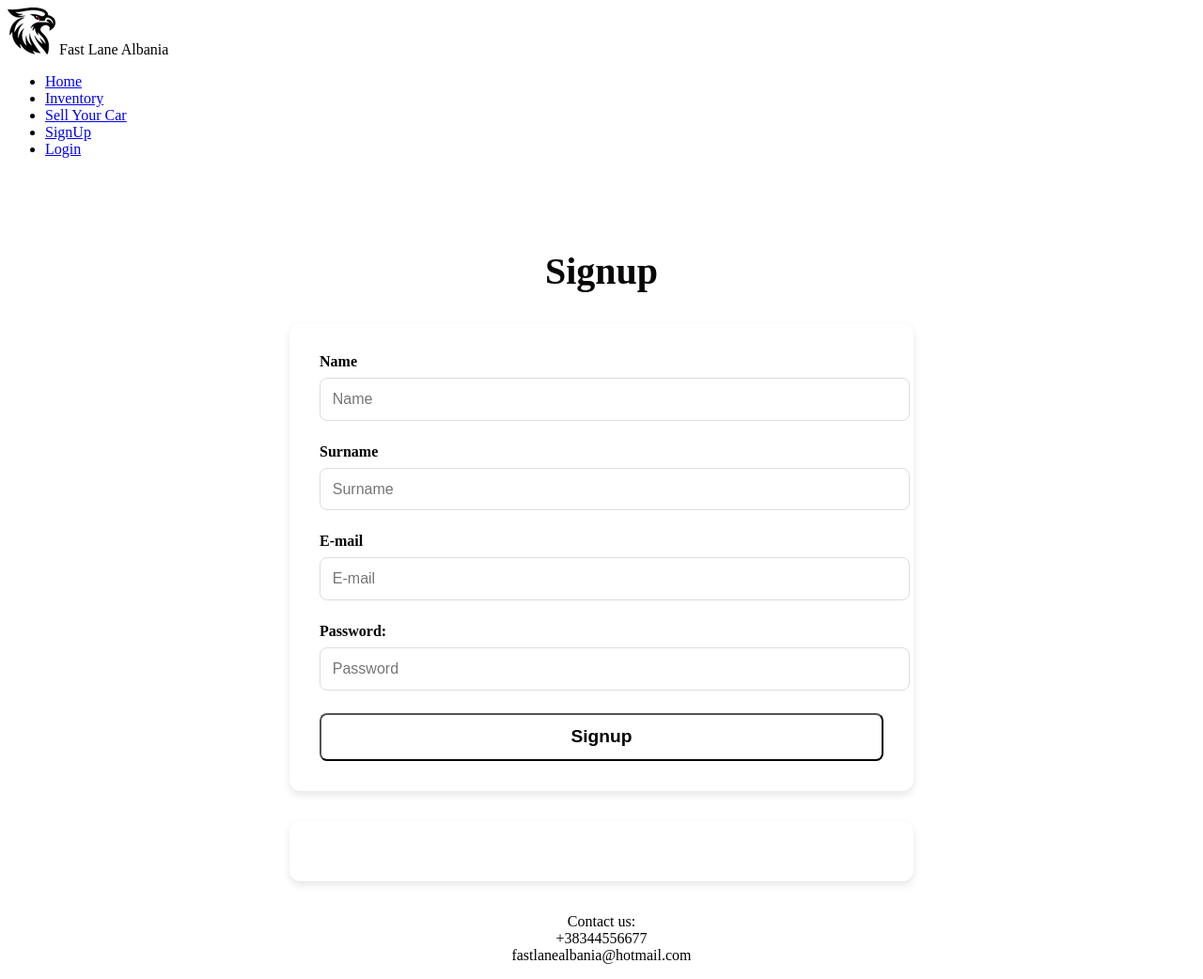
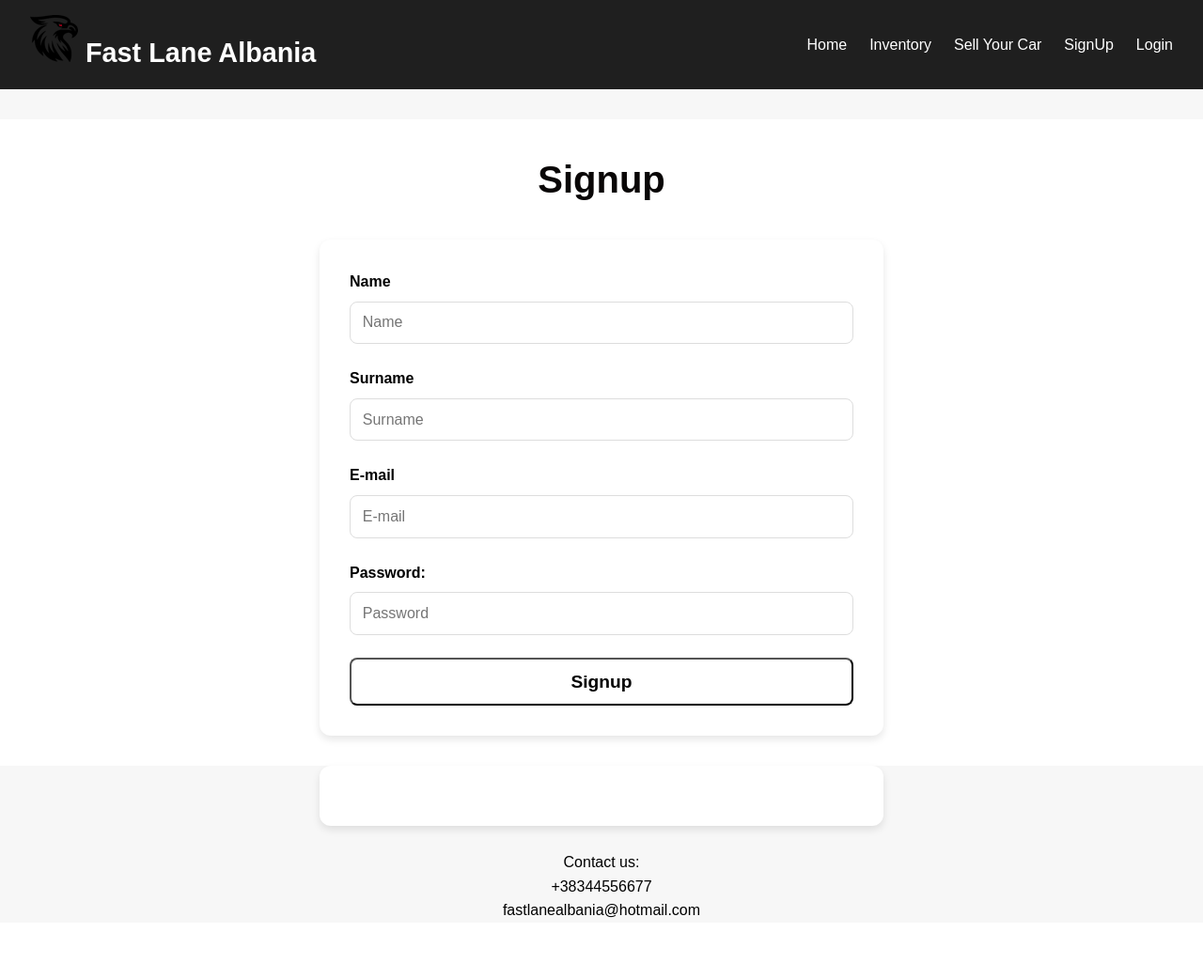
Before and after one commit to AridonMeha/dizwebprojekt, a PHP site: page /page2.html in a window 1280 px wide. Shown: the whole page at 94% size. After the commit the page ends 977 px from the top, so only its background shows below. Run offline with PHP 8.4, Linux system fonts and the light colour scheme.

Commit message:
project fix

```diff
--- a/index.html
+++ b/index.html
@@ -19,7 +19,6 @@
             </ul>
         </nav>
     </header>
-
     <div id="home" class="image-container">
 
         <img class="imazhi" src="https://www.themilliardaire.com/wp-content/uploads/2022/07/F1rst-Motors-1a.jpeg" alt="Background Image">
@@ -83,11 +82,12 @@
             <button type="submit" class="btn">Submit</button>
         </form>
     </section>
+
+    <br>
     <form id="add-car-form" action="add_car.php" method="POST" enctype="multipart/form-data">
 
     </form>
 
-    <br>
     <footer><p>Contact us:<br>+38344556677 <br> fastlanealbania@hotmail.com</p></footer>
 
 
--- a/page2.html
+++ b/page2.html
@@ -48,6 +48,7 @@
     <form id="add-car-form" action="signup.php" method="POST">
 
     </form>
+
     <br><footer><p>Contact us:<br>+38344556677 <br> fastlanealbania@hotmail.com</p></footer>
 
 </body>
--- a/page3.html
+++ b/page3.html
@@ -38,6 +38,7 @@
     <form id="login-form" action="login.php" method="POST">
 
     </form>
+
     <br><footer><p>Contact us:<br>+38344556677 <br> fastlanealbania@hotmail.com</p></footer>
 </body>
 </html>
--- a/style.css
+++ b/style.css
@@ -1,3 +1,50 @@
+* {
+    margin: 0;
+    padding: 0;
+    box-sizing: border-box;
+}
+
+body {
+    font-family: 'Poppins', sans-serif;
+    line-height: 1.6;
+    color: #000000;
+    background-color: #f7f7f7;
+}
+
+header {
+    display: flex;
+    justify-content: space-between;
+    align-items: center;
+    padding: 1rem 2rem;
+    background-color: #1f1f1f;
+    color: #ffffff;
+    position: sticky;
+    top: 0;
+    z-index: 1000;
+}
+
+header .logo {
+    font-size: 1.8rem;
+    font-weight: bold;
+
+}
+
+header .nav-links {
+    list-style: none;
+    display: flex;
+    gap: 1.5rem;
+}
+
+header .nav-links a {
+    color: #ffffff;
+    text-decoration: none;
+    transition: color 0.3s ease;
+    font-weight: 500;
+}
+
+header .nav-links a:hover {
+    color: #f10808;
+}
 
 .image-container {
     position: relative;
```
Also changed, not shown: CREATE DATABASE car selling.sql (deleted, +0 -18 lines), CREATE DATABASE car_sales.sql (added, +19 -0 lines), app.js (line endings or trailing spaces), db.php (line endings or trailing spaces), signup.php (line endings or trailing spaces). Lines whose indentation alone changed are shown as unchanged.
